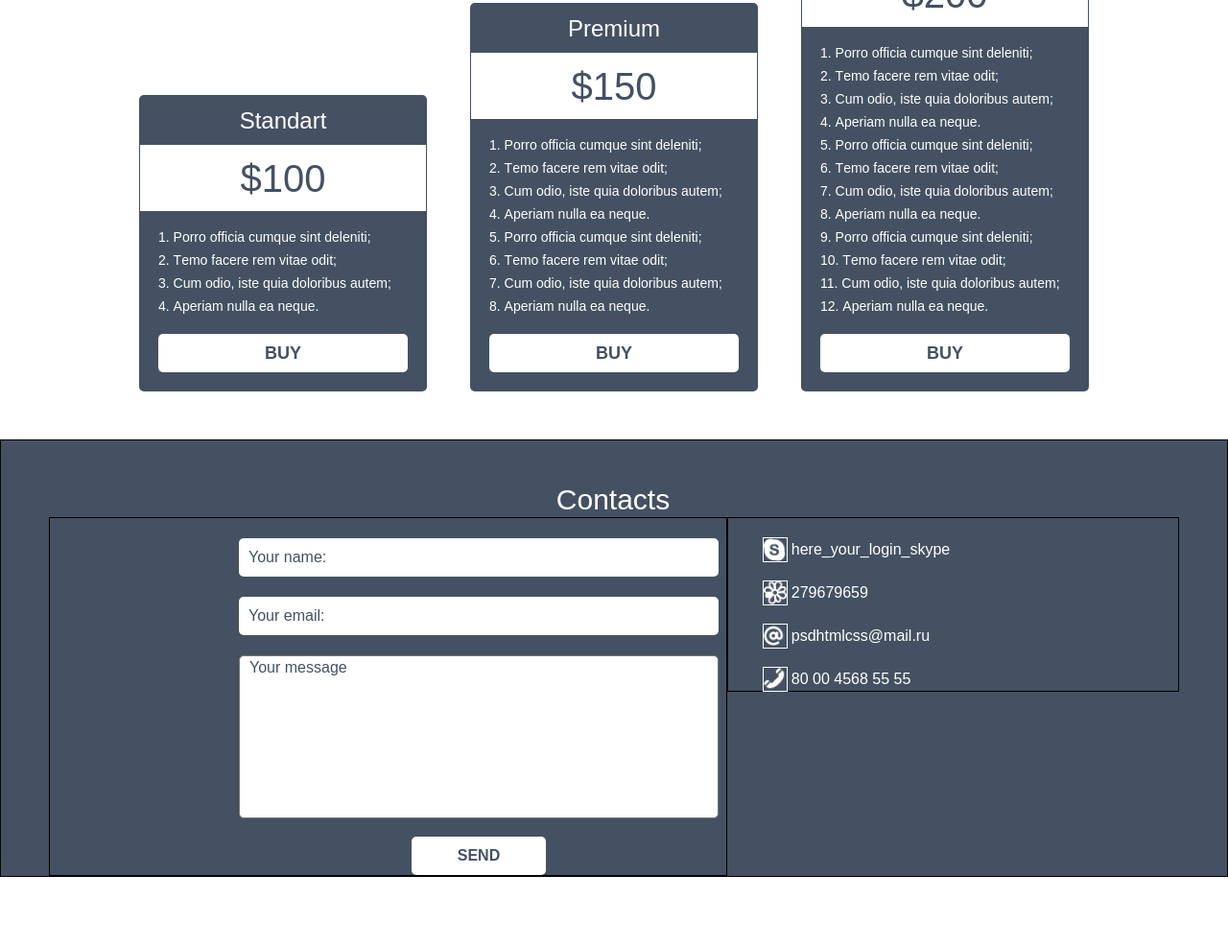
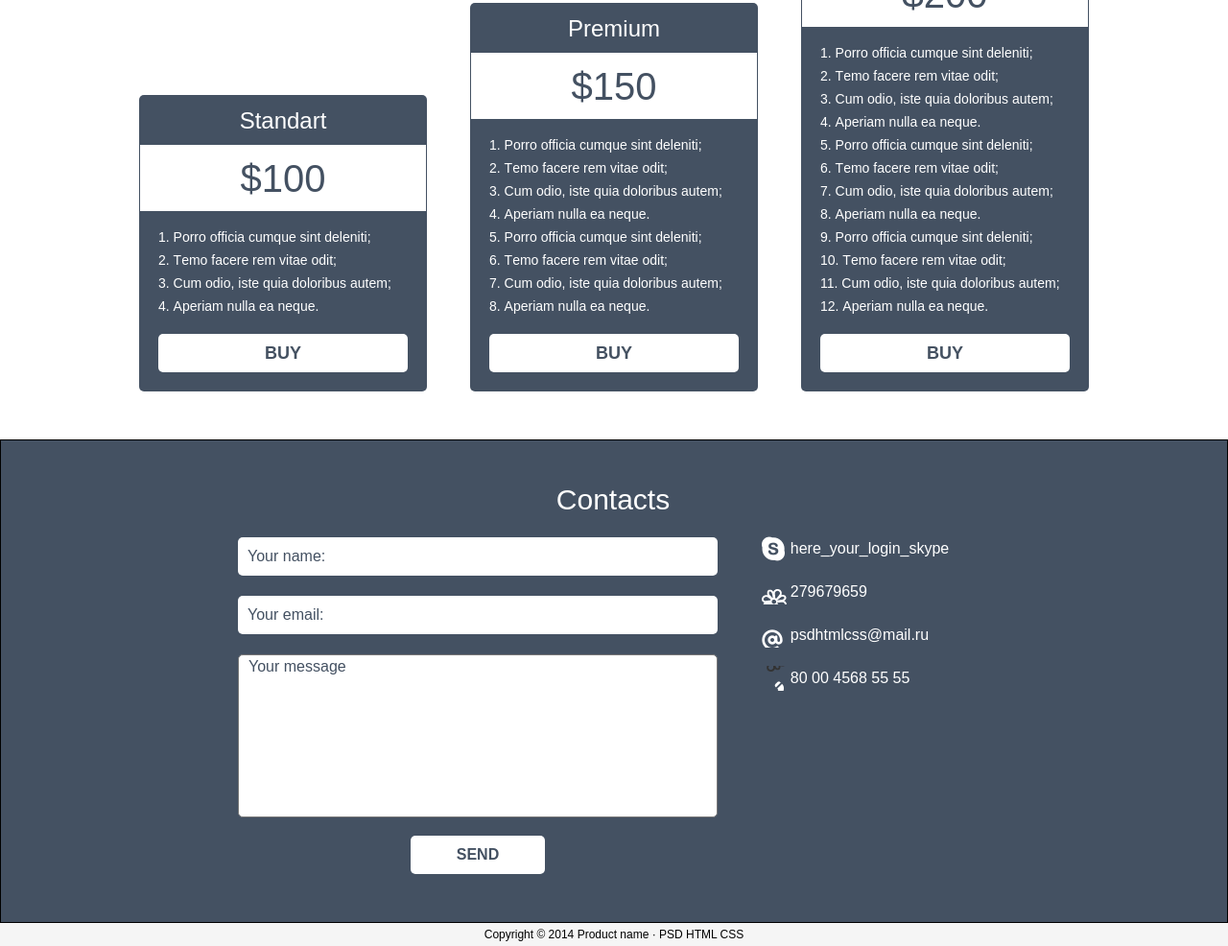
Before and after one commit to mbojarovic/htmlcss, a plain HTML site: page index.html in a window 1280 px wide. Shown: the part 2194-3180 px from the top of the page at 96% size. Before the commit the page ends 3108 px from the top, so only its background shows below. Drawn offline with Linux system fonts and the light colour scheme.

Commit message:
Finish first work HOME!!!

```diff
--- a/css/styles.css
+++ b/css/styles.css
@@ -441,7 +441,7 @@ video {
     box-sizing: border-box;
     border: 1px solid;
     background-color: #445162;
-    padding: 50px 50px 0 50px;
+    padding: 50px 50px 50px 50px;
 }
 
 .contacts:after {
@@ -467,7 +467,6 @@ video {
     text-align: right;
     width: 60%;
     box-sizing: border-box;
-    border: 1px solid;
 
 
 }
@@ -554,7 +553,6 @@ input::placeholder, textarea::placeholder {
     float:right;
     width: 40%;
     box-sizing: border-box;
-    border: 1px solid;
     padding: 0 0 0 66px;
     margin: 0 0 0 0;
 }
@@ -576,7 +574,6 @@ input::placeholder, textarea::placeholder {
     content: "";
     display: block;
     box-sizing: border-box;
-    border: 1px solid;
     width: 26px;
     height: 26px;
     margin: 0 0 0 0;
@@ -607,9 +604,9 @@ input::placeholder, textarea::placeholder {
 
 .social-icons {
     display: flex;
-    justify-content: space-evenly;
+    justify-content: flex-start;
     box-sizing: border-box;
-    padding: 0 0 0 0;
+    padding: 0 45px 0 36px;
     margin: 0 0 0 0;
     width: 40%;
 }
@@ -619,7 +616,7 @@ input::placeholder, textarea::placeholder {
     height: 42px;
     box-sizing: border-box;
     padding: 0 0 0 0;
-    margin: 27px -32px 0 -190px;
+    margin: 27px 6px 0 0;
 }
 
 .social-icons-item:nth-child(1) {
@@ -642,3 +639,13 @@ input::placeholder, textarea::placeholder {
     background-image: url("../img/social-icons/social.png");
     background-position: 523px 0;
 }
+
+.copywrite {
+    background-color: #f5f5f5;
+    width: 100%;
+    font-size: 12px;
+    font-family: Arial, sans-serif;
+    line-height: 2;
+    text-align: center;
+
+}
--- a/index.html
+++ b/index.html
@@ -234,10 +234,11 @@
                 <a class="social-icons-item" href="#"></a>
                 <a class="social-icons-item" href="#"></a>
                 <a class="social-icons-item" href="#"></a>
+            </div>
+        </footer>
 
-
-            </div>
-
+        <footer class="copywrite">
+            Copyright © 2014 Product name · PSD HTML CSS
         </footer>
 
     </div>
```
